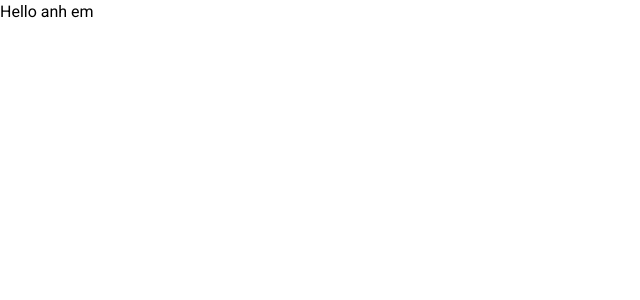
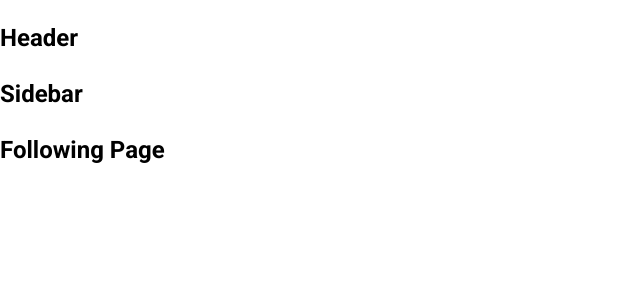
Before and after one commit to antthe12gh/tiktok-UI, a React (Create React App) app: page /following in a window 1280 px wide. Shown: the top 300 px of the page, without its empty margins (0-640 px from the left). Built offline with nearby package versions, Linux system fonts and the light colour scheme.

Commit message:
cấu hình router/layout cho dự án

```diff
--- a/src/App.js
+++ b/src/App.js
@@ -1,6 +1,38 @@
-import { Routes, Route, Link } from 'react-router-dom';
+import { Fragment } from 'react';
+import { BrowserRouter as Router, Routes, Route } from 'react-router-dom';
+import { publicRoutes } from '~/routes';
+import { DefaultLayout } from './components/Layout';
 
 function App() {
-    return <div>Hello anh em</div>;
+    return (
+        <Router>
+            <div className="App">
+                <Routes>
+                    {publicRoutes.map((route, index) => {
+                        let Layout = DefaultLayout;
+
+                        if (route.layout) {
+                            Layout = route.layout;
+                        } else if (route.layout === null) {
+                            Layout = Fragment;
+                        }
+
+                        const Page = route.component;
+                        return (
+                            <Route
+                                key={index}
+                                path={route.path}
+                                element={
+                                    <Layout>
+                                        <Page />
+                                    </Layout>
+                                }
+                            />
+                        );
+                    })}
+                </Routes>
+            </div>
+        </Router>
+    );
 }
 export default App;
--- a/src/components/GlobalStyles/GlobalStyles.scss
+++ b/src/components/GlobalStyles/GlobalStyles.scss
@@ -8,6 +8,10 @@
     font-size: 62.5%;
 }
 
+* {
+    box-sizing: border-box;
+}
+
 body {
     font-family: 'Roboto', sans-serif;
     font-size: 1.6rem;
--- /dev/null
+++ b/src/components/Layout/DefaultLayout/Sidebar/index.js
@@ -0,0 +1,5 @@
+function Sidebar() {
+    return <h2>Sidebar</h2>;
+}
+
+export default Sidebar;
--- /dev/null
+++ b/src/components/Layout/DefaultLayout/index.js
@@ -0,0 +1,16 @@
+import Header from '~/components/Layout/components/Header';
+import Sidebar from './Sidebar';
+
+function DefaultLayout({ children }) {
+    return (
+        <div>
+            <Header />
+            <div className="container">
+                <Sidebar />
+                <div className="content">{children}</div>
+            </div>
+        </div>
+    );
+}
+
+export default DefaultLayout;
--- /dev/null
+++ b/src/components/Layout/HeaderOnly/index.js
@@ -0,0 +1,14 @@
+import Header from '~/components/Layout/components/Header';
+
+function DefaultLayout({ children }) {
+    return (
+        <div>
+            <Header />
+            <div className="container">
+                <div className="content">{children}</div>
+            </div>
+        </div>
+    );
+}
+
+export default DefaultLayout;
--- /dev/null
+++ b/src/components/Layout/components/Header/index.js
@@ -0,0 +1,5 @@
+function Header() {
+    return <h2>Header</h2>;
+}
+
+export default Header;
--- /dev/null
+++ b/src/components/Layout/index.js
@@ -0,0 +1,2 @@
+export { default as DefaultLayout } from './DefaultLayout';
+export { default as HeaderOnly } from './HeaderOnly';
--- a/src/index.js
+++ b/src/index.js
@@ -8,11 +8,9 @@
 const root = ReactDOM.createRoot(document.getElementById('root'));
 root.render(
     <React.StrictMode>
-        <BrowserRouter>
-            <GlobalStyles>
-                <App />
-            </GlobalStyles>
-        </BrowserRouter>
+        <GlobalStyles>
+            <App />
+        </GlobalStyles>
     </React.StrictMode>,
 );
 
--- /dev/null
+++ b/src/pages/Following/index.js
@@ -0,0 +1,5 @@
+function Following() {
+    return <h2>Following Page</h2>;
+}
+
+export default Following;
--- /dev/null
+++ b/src/pages/Home/index.js
@@ -0,0 +1,5 @@
+function Home() {
+    return <h2>Home Page</h2>;
+}
+
+export default Home;
--- /dev/null
+++ b/src/pages/Upload/index.js
@@ -0,0 +1,5 @@
+function Upload() {
+    return <h2>Upload Page</h2>;
+}
+
+export default Upload;
--- /dev/null
+++ b/src/routes/index.js
@@ -0,0 +1,15 @@
+import { HeaderOnly } from '~/components/Layout';
+
+import Following from '~/pages/Following';
+import Home from '~/pages/Home';
+import Upload from '~/pages/Upload';
+
+const publicRoutes = [
+    { path: '/', component: Home },
+    { path: '/following', component: Following },
+    { path: '/upload', component: Upload, layout: HeaderOnly },
+];
+
+const privateRoutes = [];
+
+export { publicRoutes, privateRoutes };
```
